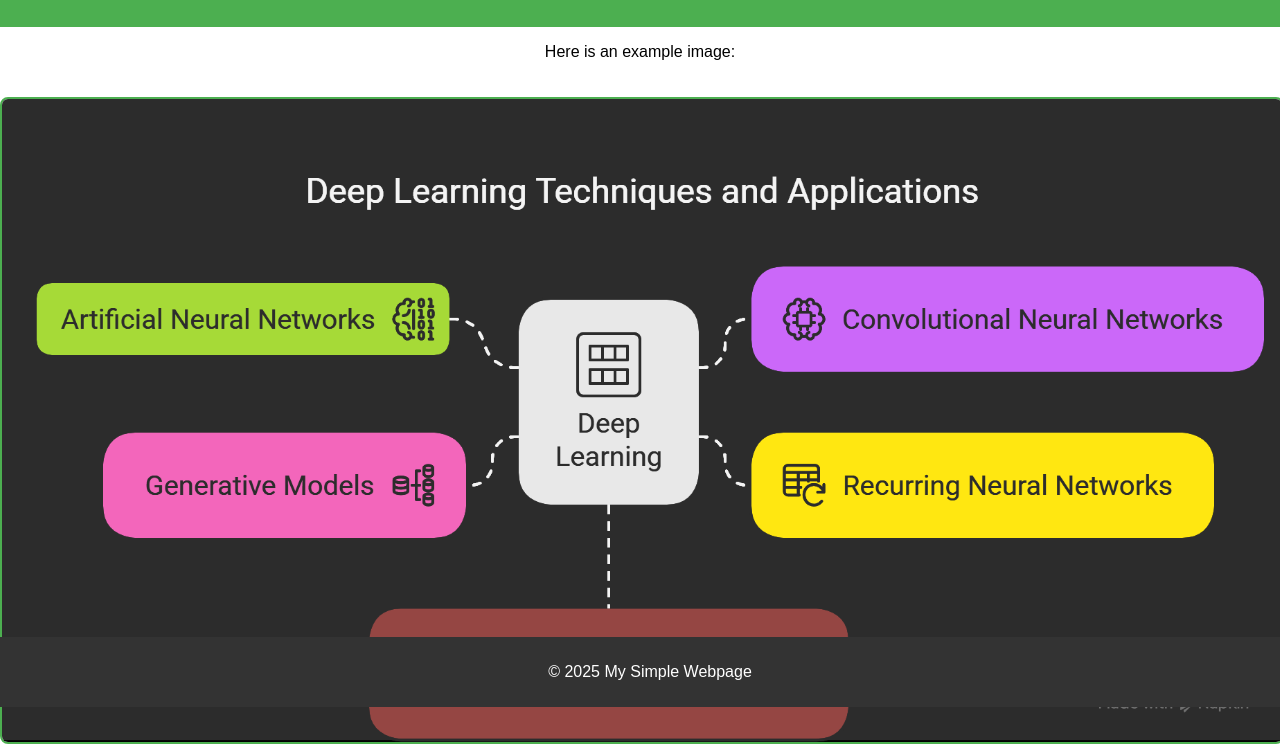
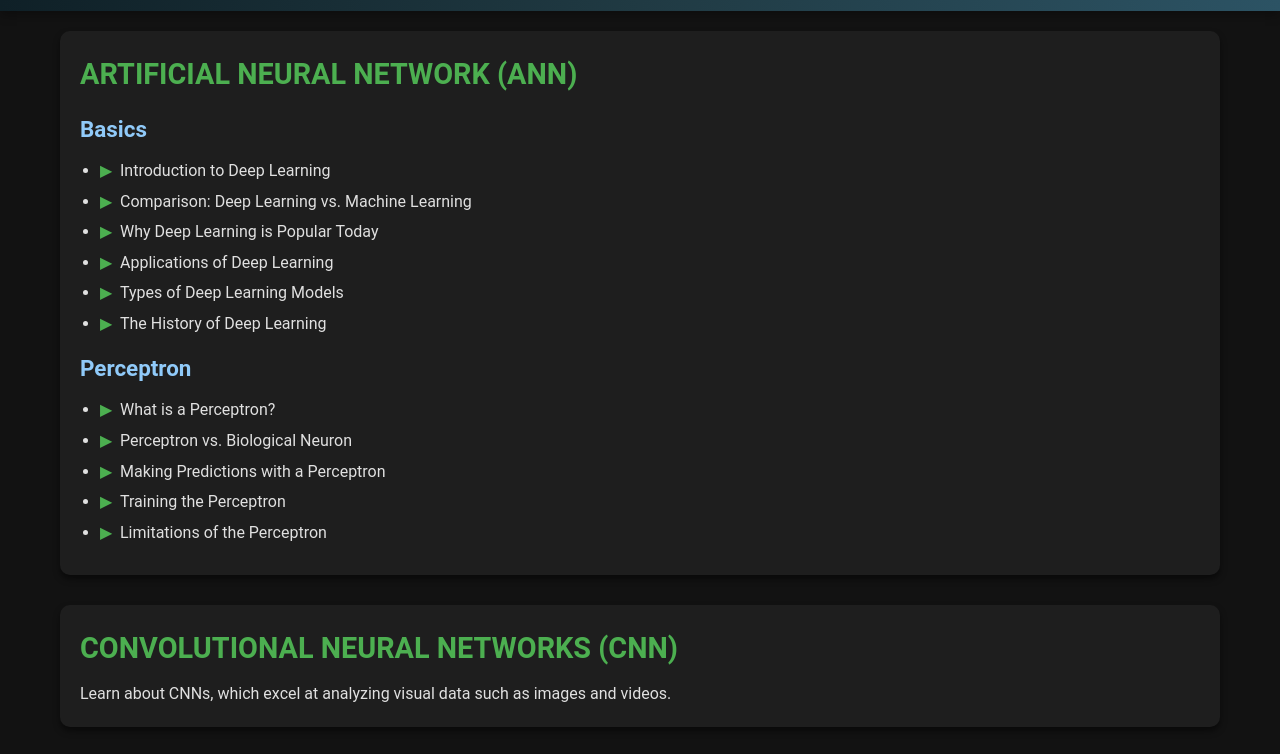
Before and after one commit to Sneha221/DeepLearning, a plain HTML site: page index.html in a window 1280 px wide. Shown: the part 93-847 px from the top of the page. Drawn offline with Linux system fonts and the light colour scheme.

Commit message:
Updated landing web page

```diff
--- a/index.html
+++ b/index.html
@@ -3,46 +3,184 @@
 <head>
     <meta charset="UTF-8">
     <meta name="viewport" content="width=device-width, initial-scale=1.0">
-    <title>Simple Webpage</title>
+    <title>Artificial Neural Networks</title>
     <style>
+        /* General Reset */
+        * {
+            margin: 0;
+            padding: 0;
+            box-sizing: border-box;
+        }
+
+        /* Body Styling */
         body {
-            font-family: Arial, sans-serif;
-            text-align: center;
+            font-family: "Roboto", sans-serif;
+            background-color: #121212;
+            color: #e0e0e0;
+            line-height: 1.6;
             margin: 0;
             padding: 0;
         }
+
+        /* Header Styling */
         header {
-            background-color: #4CAF50;
-            color: white;
+            background: linear-gradient(90deg, #0f2027, #203a43, #2c5364);
+            color: #ffffff;
+            text-align: center;
+            padding: 20px 10px;
+            box-shadow: 0 4px 10px rgba(0, 0, 0, 0.3);
+        }
+
+        header h1 {
+            font-size: 2.5rem;
+        }
+
+        /* Main Content Styling */
+        main {
             padding: 20px;
+            max-width: 1200px;
+            margin: 0 auto;
         }
+
+        section {
+            margin-bottom: 30px;
+            padding: 20px;
+            background: #1e1e1e;
+            border-radius: 10px;
+            box-shadow: 0 4px 6px rgba(0, 0, 0, 0.5);
+        }
+
+        section h2 {
+            font-size: 1.8rem;
+            color: #4caf50;
+            margin-bottom: 10px;
+            text-transform: uppercase;
+        }
+
+        section h3 {
+            font-size: 1.4rem;
+            margin-top: 15px;
+            color: #90caf9;
+        }
+
+        ul {
+            margin: 10px 0;
+            padding-left: 20px;
+        }
+
+        ul li {
+            margin: 5px 0;
+            position: relative;
+            padding-left: 20px;
+        }
+
+        ul li::before {
+            content: "▶";
+            position: absolute;
+            left: 0;
+            color: #4caf50;
+        }
+
+        /* Image Styling */
         img {
+            display: block;
             max-width: 100%;
             height: auto;
-            border: 2px solid #4CAF50;
+            margin: 20px auto;
+            border: 2px solid #4caf50;
             border-radius: 8px;
-            margin-top: 20px;
+            transition: transform 0.3s ease;
         }
+
+        img:hover {
+            transform: scale(1.05);
+        }
+
+        /* Footer Styling */
         footer {
-            background-color: #333;
-            color: white;
+            background-color: #0f2027;
+            color: #e0e0e0;
+            text-align: center;
             padding: 10px;
-            position: fixed;
+            font-size: 0.9rem;
+            position: relative;
             bottom: 0;
             width: 100%;
+            box-shadow: 0 -2px 6px rgba(0, 0, 0, 0.3);
+        }
+
+        /* Links for Call-to-Actions */
+        a {
+            color: #90caf9;
+            text-decoration: none;
+        }
+
+        a:hover {
+            text-decoration: underline;
+        }
+
+        /* Animations */
+        section {
+            animation: fadeIn 1s ease-in-out;
+        }
+
+        @keyframes fadeIn {
+            from {
+                opacity: 0;
+                transform: translateY(20px);
+            }
+            to {
+                opacity: 1;
+                transform: translateY(0);
+            }
         }
     </style>
 </head>
 <body>
     <header>
-        <h1>Welcome to My Simple Webpage</h1>
+        <h1>Exploring Artificial Neural Networks</h1>
     </header>
     <main>
-        <p>Here is an example image:</p>
-        <img src=images\1_DeepLearningSections.png alt="Placeholder Image">
+        <section>
+            <h2>Artificial Neural Network (ANN)</h2>
+            <h3>Basics</h3>
+            <ul>
+                <li>Introduction to Deep Learning</li>
+                <li>Comparison: Deep Learning vs. Machine Learning</li>
+                <li>Why Deep Learning is Popular Today</li>
+                <li>Applications of Deep Learning</li>
+                <li>Types of Deep Learning Models</li>
+                <li>The History of Deep Learning</li>
+            </ul>
+            <h3>Perceptron</h3>
+            <ul>
+                <li>What is a Perceptron?</li>
+                <li>Perceptron vs. Biological Neuron</li>
+                <li>Making Predictions with a Perceptron</li>
+                <li>Training the Perceptron</li>
+                <li>Limitations of the Perceptron</li>
+            </ul>
+        </section>
+        <section>
+            <h2>Convolutional Neural Networks (CNN)</h2>
+            <p>Learn about CNNs, which excel at analyzing visual data such as images and videos.</p>
+        </section>
+        <section>
+            <h2>Recurrent Neural Networks (RNN)</h2>
+            <p>Explore RNNs, designed to process sequential data like time series or text.</p>
+        </section>
+        <section>
+            <h2>Autoencoders and GANs</h2>
+            <p>Discover how Autoencoders and Generative Adversarial Networks are used for generating and reconstructing data.</p>
+        </section>
+        <section>
+            <h2>Object Detection and Image Segmentation</h2>
+            <p>Dive into techniques for identifying objects in images and segmenting them for detailed analysis.</p>
+        </section>
+        <img src="images\1_DeepLearningSections.png" alt="Artificial Neural Networks">
     </main>
     <footer>
-        <p>&copy; 2025 My Simple Webpage</p>
+        <p>&copy; 2025 Neural Network Insights | <a href="#">Privacy Policy</a> | <a href="#">Terms of Use</a></p>
     </footer>
 </body>
 </html>
```
